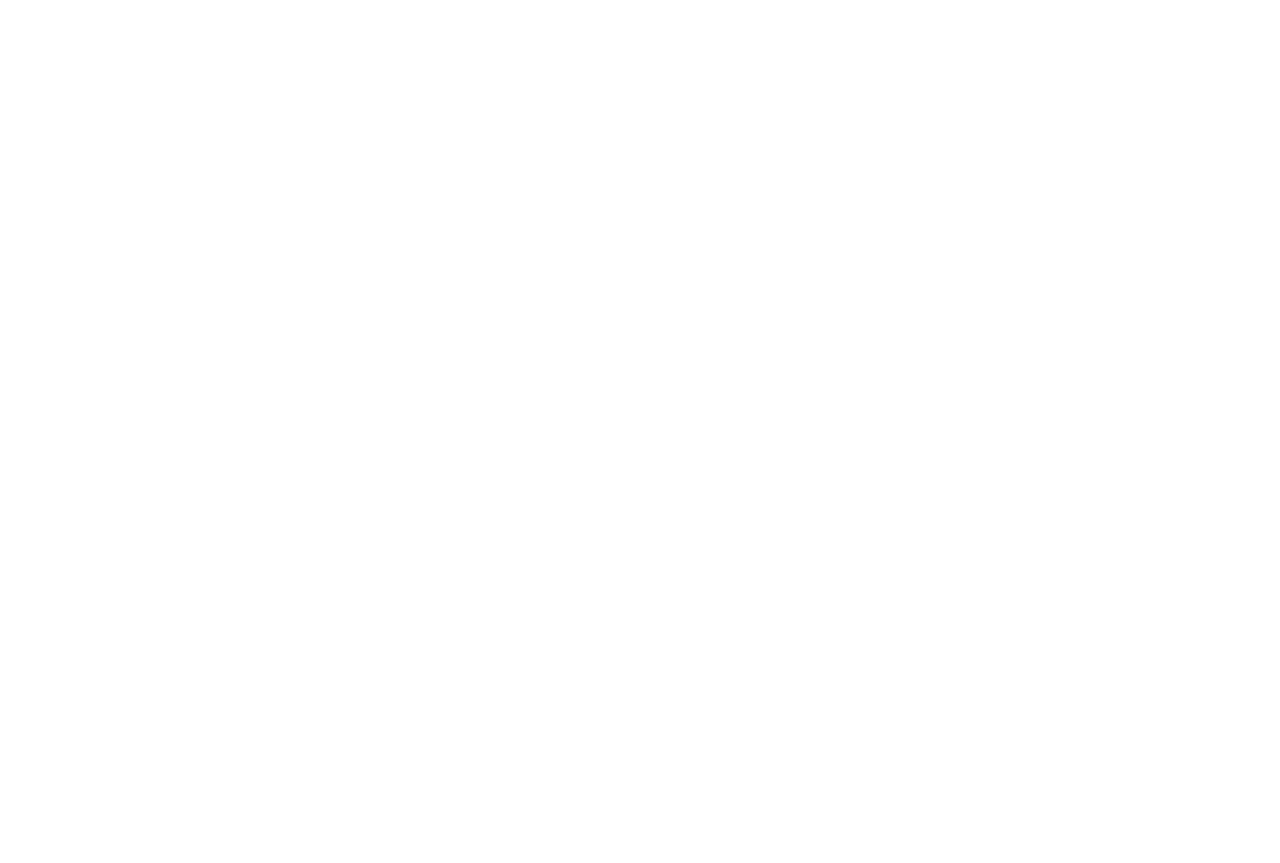
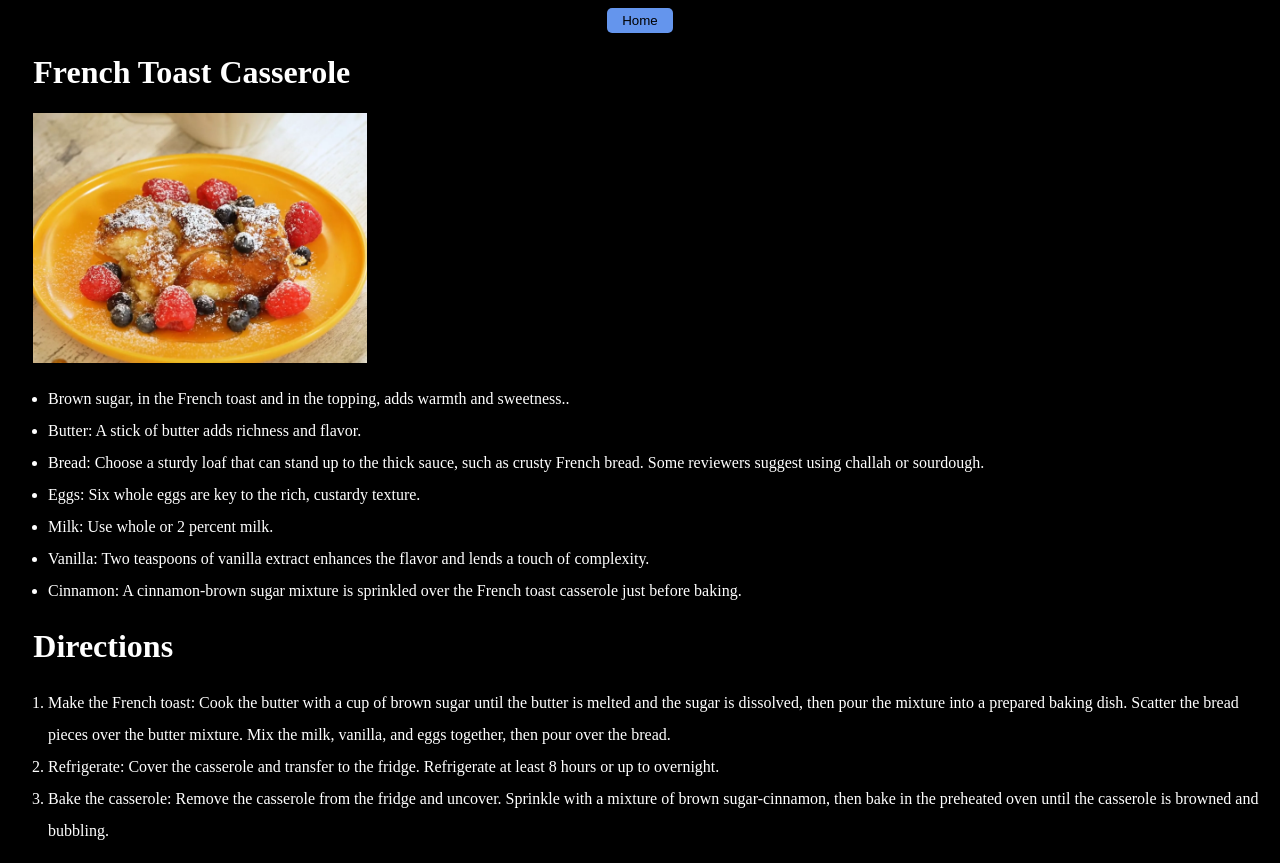
Before and after one commit to Roypy/recipe-viewer, a plain HTML site: page odin-recipes/recipes/casserole.html in a window 1280 px wide. Before the commit the page ends 800 px from the top, so only its background shows below. Drawn offline with Linux system fonts and the light colour scheme.

Commit message:
Modified all webpages

```diff
--- a/css/burger.css
+++ b/css/burger.css
@@ -1,7 +1,6 @@
 body {
     background-color: black;
 }
-
 
 .images {
     height: 250px;
@@ -13,3 +12,20 @@ body {
     text-align: left;
     word-wrap: normal;
 }
+
+#homeButtonParent {
+    text-align: center;
+}
+
+#homeButton {
+    padding: 5px 15px 5px 15px;
+    background-color: cornflowerblue;
+    border-width: 0px;
+    border-radius: 5px;
+}
+
+
+#homeButton:hover{
+    background-color:crimson;
+    cursor: pointer;
+}
--- a/odin-recipes/recipes/casserole.html
+++ b/odin-recipes/recipes/casserole.html
@@ -0,0 +1,53 @@
+<!DOCTYPE html>
+<html lang="en">
+
+<head>
+    <link rel="stylesheet" href="/css/burger.css">
+    <meta charset="UTF-8">
+    <meta name="viewport" content="width=device-width, initial-scale=1.0">
+    <title>Casserole Recipe</title>
+</head>
+
+<body style="background-color: black; color: white;">
+    <div id="homeButtonParent">
+        <a href="/index.html">
+            <button id="homeButton">Home</button>
+        </a>
+
+    </div>
+    <h1 style="margin-left: 2%;">French Toast Casserole</h1>
+    <div class="parent-image">
+        <img class="images" src="/images/casserole.webp" alt="">
+        <ul class="ingredients">
+            <li>Brown sugar, in the French toast and in the topping, adds warmth and sweetness.. </li>
+            <li>Butter: A stick of butter adds richness and flavor. </li>
+            <li>Bread: Choose a sturdy loaf that can stand up to the thick sauce, such as crusty French bread. Some
+                reviewers suggest using challah or sourdough.</li>
+            <li>Eggs: Six whole eggs are key to the rich, custardy texture.</li>
+            <li>Milk: Use whole or 2 percent milk.</li>
+            <li>Vanilla: Two teaspoons of vanilla extract enhances the flavor and lends a touch of complexity.</li>
+            <li>Cinnamon: A cinnamon-brown sugar mixture is sprinkled over the French toast casserole just before
+                baking.</li>
+        </ul>
+    </div>
+
+    <div>
+        <h1 style="margin-left: 2%;">Directions</h1>
+        <ol class="ingredients">
+            <li>
+                Make the French toast: Cook the butter with a cup of brown sugar until the butter is melted and the
+                sugar is dissolved, then pour the mixture into a prepared baking dish. Scatter the bread pieces over the
+                butter mixture. Mix the milk, vanilla, and eggs together, then pour over the bread.
+            </li>
+            <li>Refrigerate: Cover the casserole and transfer to the fridge. Refrigerate at least 8 hours or up to
+                overnight.</li>
+            <li>Bake the casserole: Remove the casserole from the fridge and uncover. Sprinkle with a mixture of brown
+                sugar-cinnamon, then bake in the preheated oven until the casserole is browned and bubbling.</li>
+
+
+        </ol>
+    </div>
+
+</body>
+
+</html>
```
Also changed, not shown: index.html (+10 -3 lines), odin-recipes/recipes/burger.html (+8 -0 lines), odin-recipes/recipes/taco.html (+42 -0 lines).
